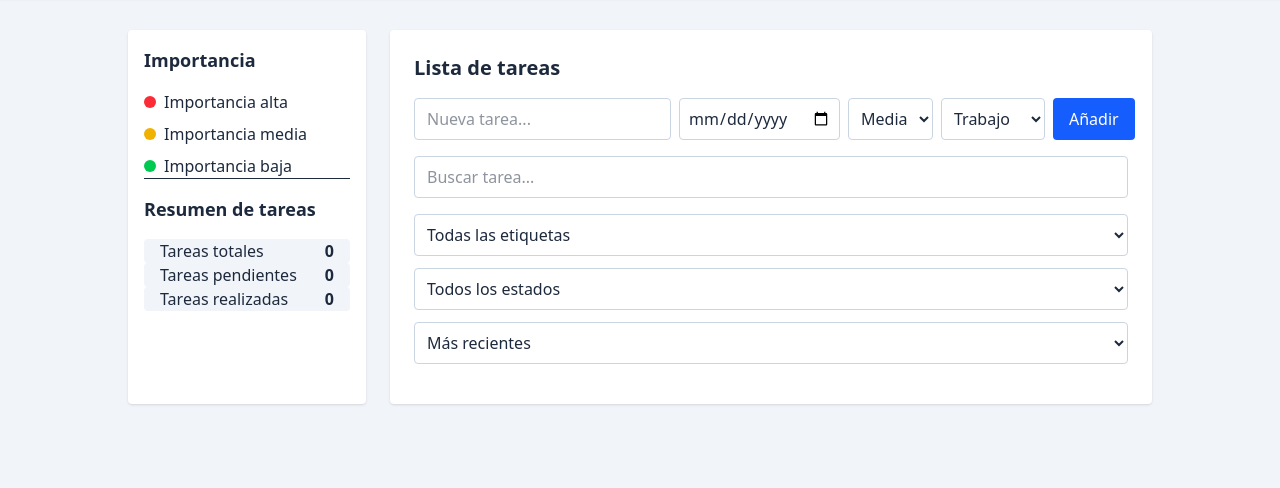
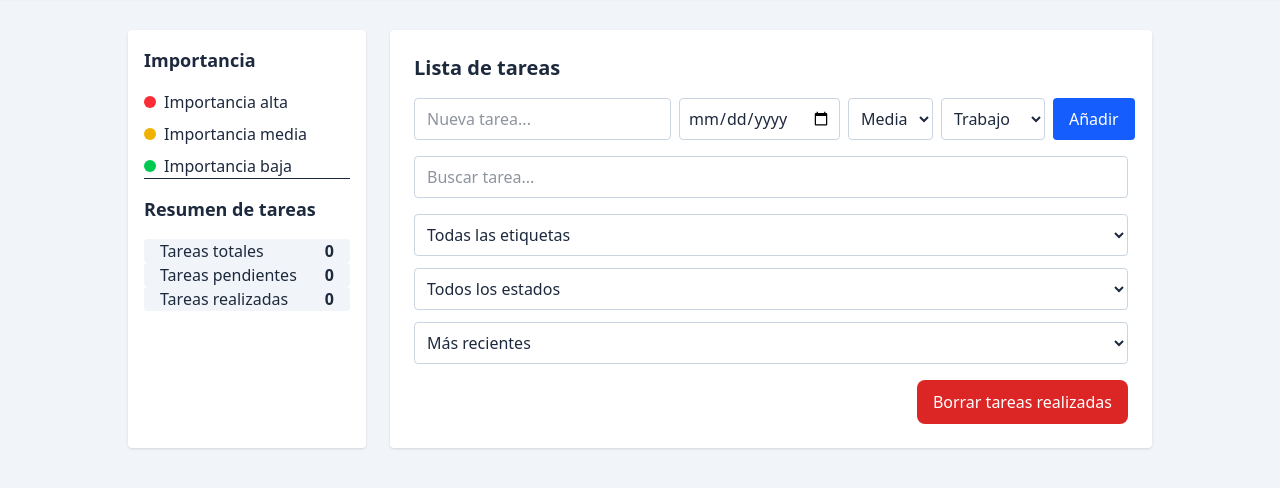
Before and after one commit to 00MiguelMM/taskflow-project, a website: page index.html in a window 1280 px wide. Shown: the part 74-562 px from the top of the page. Drawn offline with Linux system fonts and the light colour scheme.

Commit message:
Botón de borrado de tareas realizadas (aún no operativo)

```diff
--- a/index.html
+++ b/index.html
@@ -150,6 +150,12 @@
 
     <div id="task-list" class="space-y-2"></div>
 
+<div class="clear-completed-container">
+  <button id="clear-completed" type="button" class="clear-completed-btn">
+    Borrar tareas realizadas
+  </button>
+</div>
+
   </section>
 
 </main>
```
Also changed, not shown: styles.css.
